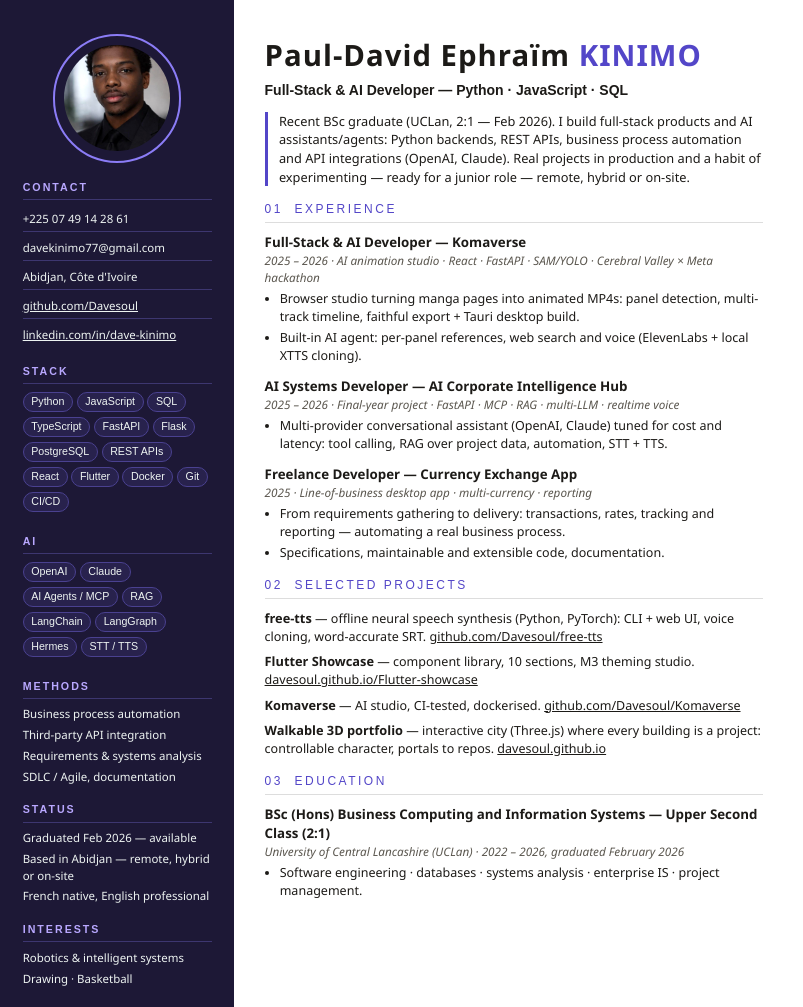
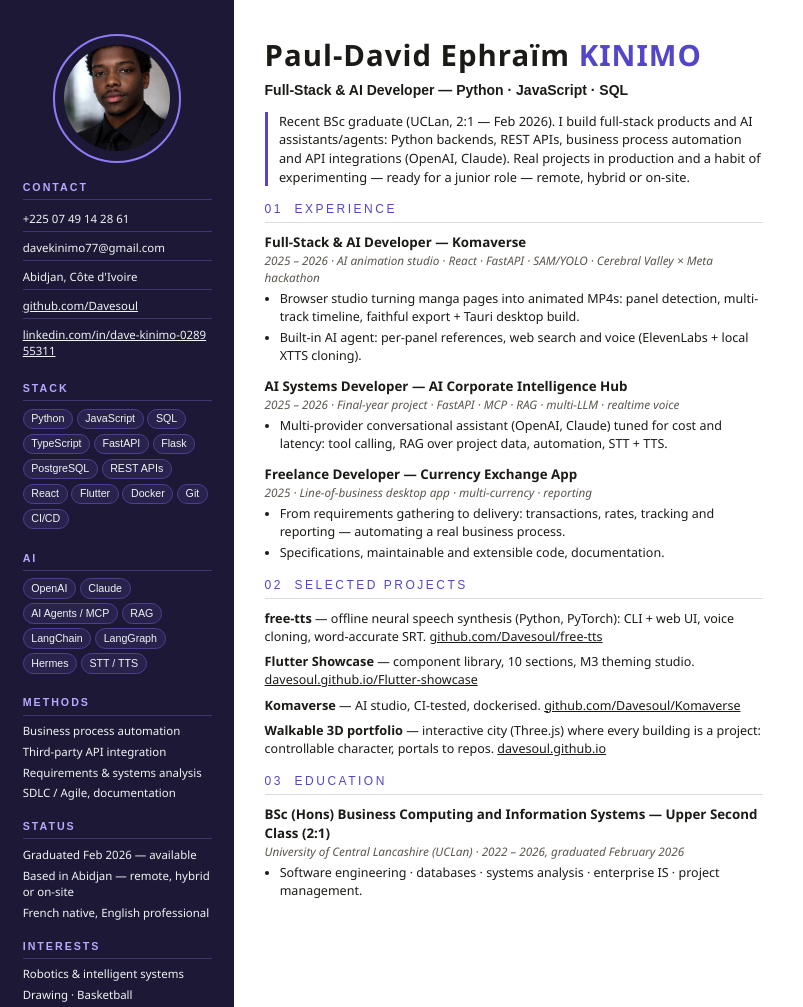
Before and after one commit to Davesoul/Davesoul.github.io, a plain HTML site: page cv-en-emploisci.html in a window 1280 px wide. Shown: the top 1007 px of the page, without its empty margins (0-803 px from the left). Drawn offline with Linux system fonts and the light colour scheme.

Commit message:
CV LinkedIn full URL display text, v14

```diff
--- a/cv-en-emploisci.html
+++ b/cv-en-emploisci.html
@@ -34,7 +34,7 @@ a { color: #1c1a17; text-decoration: none; }
 <div class="side">
 <div class="photo"><img src="assets/portrait.jpg"></div>
 <h3>CONTACT</h3>
-<ul class="contact"><li>+225 07 49 14 28 61</li><li>davekinimo77@gmail.com</li><li>Abidjan, Côte d'Ivoire</li><li><a href="https://github.com/Davesoul">github.com/Davesoul</a></li><li><a href="https://linkedin.com/in/dave-kinimo-028955311">linkedin.com/in/dave-kinimo</a></li></ul>
+<ul class="contact"><li>+225 07 49 14 28 61</li><li>davekinimo77@gmail.com</li><li>Abidjan, Côte d'Ivoire</li><li><a href="https://github.com/Davesoul">github.com/Davesoul</a></li><li><a href="https://linkedin.com/in/dave-kinimo-028955311">linkedin.com/in/dave-kinimo-028955311</a></li></ul>
 <h3>STACK</h3>
 <p><span class="tag">Python</span><span class="tag">JavaScript</span><span class="tag">SQL</span><span class="tag">TypeScript</span><span class="tag">FastAPI</span><span class="tag">Flask</span><span class="tag">PostgreSQL</span><span class="tag">REST APIs</span><span class="tag">React</span><span class="tag">Flutter</span><span class="tag">Docker</span><span class="tag">Git</span><span class="tag">CI/CD</span></p>
 <h3>AI</h3>
```
Also changed, not shown: cv-fr-emploisci.html (+1 -1 lines).
